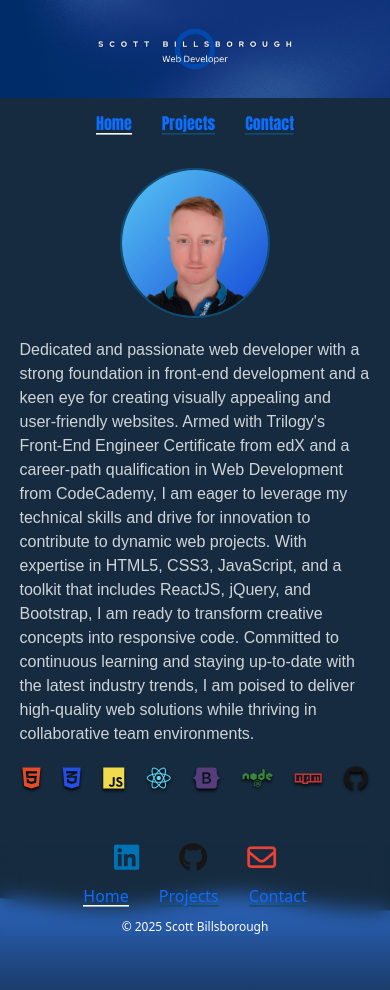
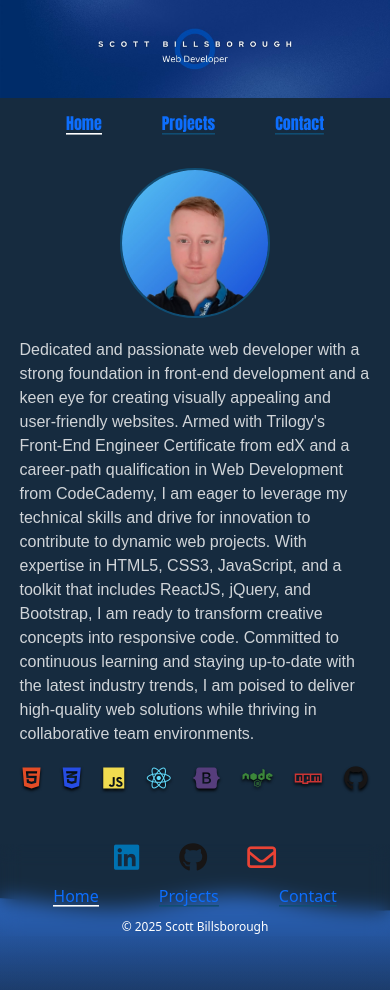
Before and after one commit to sbillsborough/react-portfolio, a React (Create React App) app in the folder react-portfolio/: page / in a window 390 px wide. Built offline with nearby package versions, Linux system fonts and the light colour scheme; a web font is replaced by a local one.

Commit message:
Adjusted the margin ov the navbar items

```diff
--- a/react-portfolio/src/index.css
+++ b/react-portfolio/src/index.css
@@ -77,7 +77,7 @@ nav a {
 }
 
 nav a:not(:last-child) {
-  margin-right: 60px;
+  margin-right: 100px;
 }
 
 nav a.active {
@@ -454,12 +454,16 @@ svg {
     font-size: 1.2rem;
   }
 
+  .navbar {
+    width: 100%;
+  }
+
   nav a {
     font-size: 1rem;
   }
 
   nav a:not(:last-child) {
-    margin-right: 30px;
+    margin-right: 60px;
   }
 
   .home-wrapper img {
```
